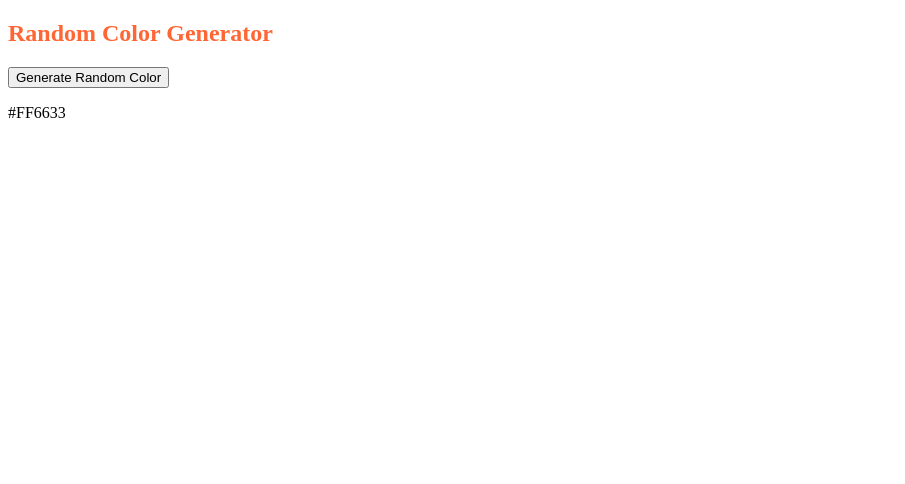
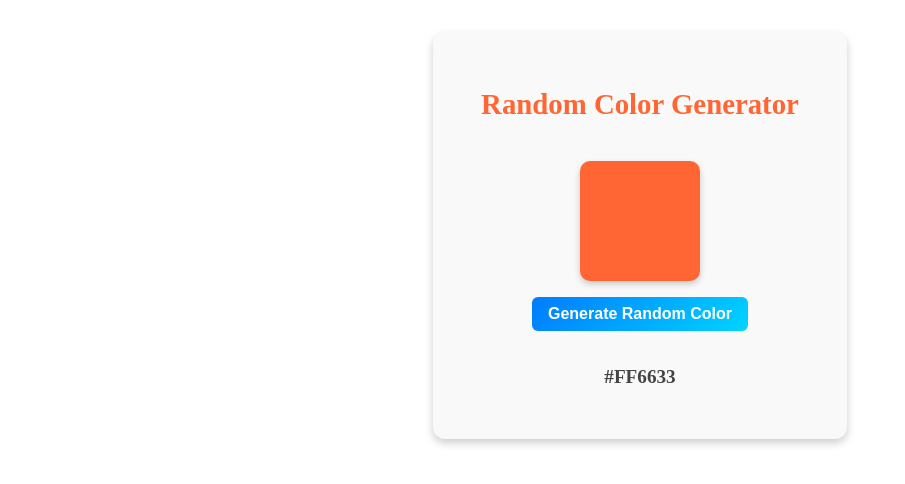
Before and after one commit to Espadv69/useState-Intermediate, a React (Vite) app in the folder RandomColorGenerator/: page / in a window 1280 px wide. Shown: the top 484 px of the page, without its empty margins (0-905 px from the left). Built offline with nearby package versions, Linux system fonts and the light colour scheme; the HTML template or start-up script is replaced by a standard one.

Commit message:
Add CSS styles for ColorGenerator component to enhance layout and interactivity

```diff
--- a/RandomColorGenerator/src/components/ColorGenerator/ColorGenerator.css
+++ b/RandomColorGenerator/src/components/ColorGenerator/ColorGenerator.css
@@ -0,0 +1,51 @@
+.color-generator {
+  display: flex;
+  flex-direction: column;
+  align-items: center;
+  justify-content: center;
+  text-align: center;
+  gap: 1rem;
+  padding: 2rem;
+  background-color: #f9f9f9;
+  border-radius: 12px;
+  box-shadow: 0 4px 8px rgba(0, 0, 0, 0.2);
+  width: 350px;
+  margin: 2rem auto;
+}
+
+h1 {
+  font-size: 1.8rem;
+  font-weight: bold;
+  transition: color 0.3s ease-in-out;
+}
+
+.color-box {
+  width: 120px;
+  height: 120px;
+  border-radius: 10px;
+  box-shadow: 0 3px 6px rgba(0, 0, 0, 0.2);
+  transition: background-color 0.3s ease-in-out;
+}
+
+.generate-button {
+  padding: 8px 16px;
+  font-size: 1rem;
+  font-weight: bold;
+  color: white;
+  background: linear-gradient(135deg, #007bff, #00d4ff);
+  border: none;
+  border-radius: 6px;
+  cursor: pointer;
+  transition: transform 0.2s ease, background 0.3s ease;
+}
+
+.generate-button:hover {
+  transform: scale(1.05);
+  background: linear-gradient(135deg, #0056b3, #0097cc);
+}
+
+.color-code {
+  font-size: 1.2rem;
+  font-weight: bold;
+  color: #444;
+}
```
